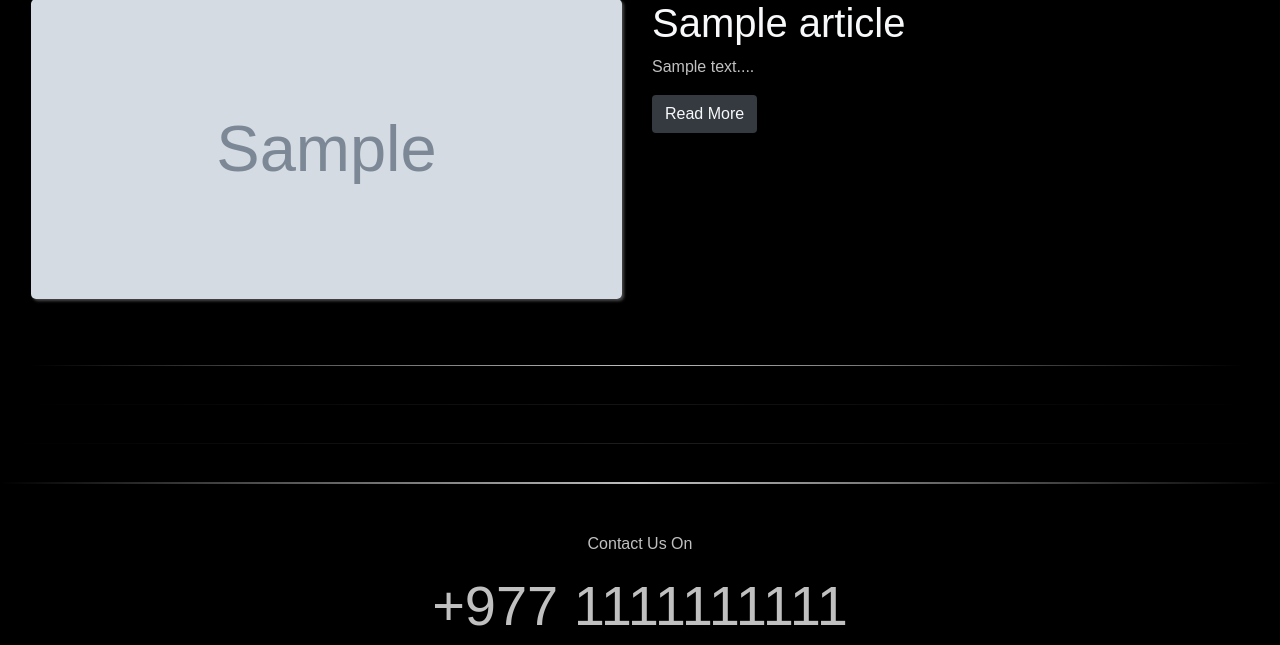
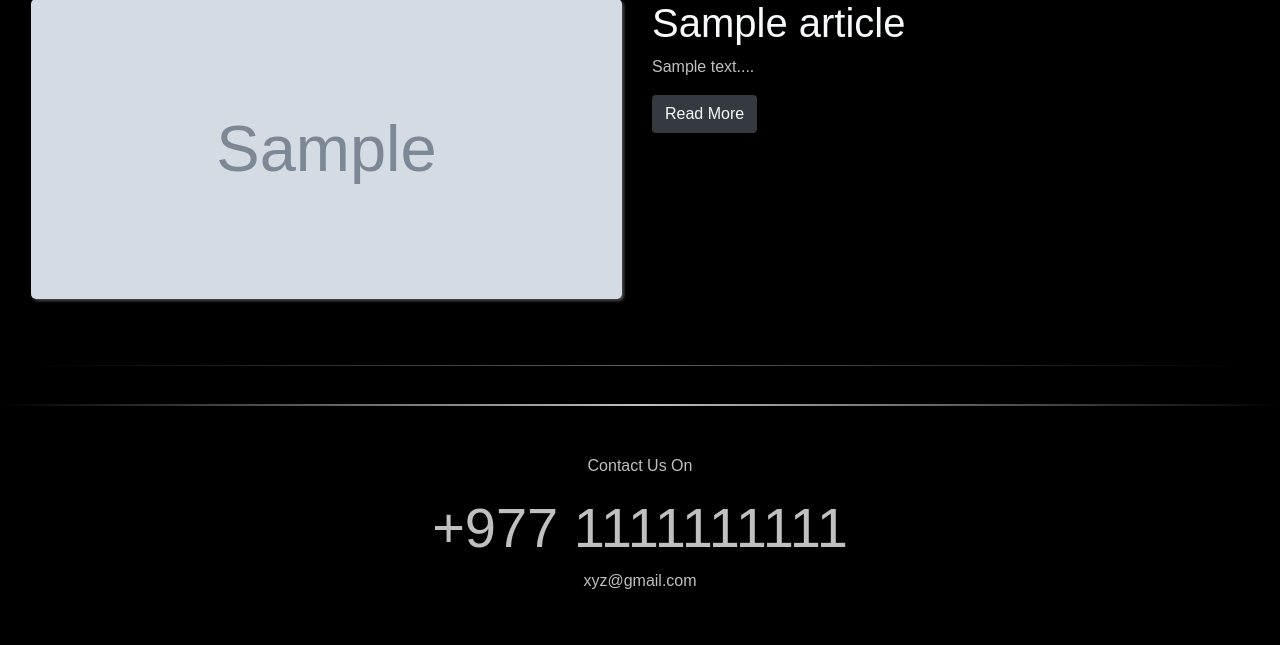
Before and after one commit to randazzle/NewMinorProjectDjango, a Django app: page /home in a window 1280 px wide. Shown: the part 1268-1913 px from the top of the page. Run offline with Django 3.2, Linux system fonts and the light colour scheme; tables that the repository leaves empty hold one stand-in row (values such as "Sample post"); grey boxes marked "Sample" are stand-in pictures; some libraries are stand-ins or nearby versions.

Commit message:
minor design change

```diff
--- a/articles/templates/articles/article_list.html
+++ b/articles/templates/articles/article_list.html
@@ -184,16 +184,16 @@
           <div  style="background-image: linear-gradient(to right,rgb(0, 0, 0), rgb(0, 0, 0,0)); height: 2px; margin: 10px;margin-left: -3px;">
             <hr style="opacity: 0;">
           </div>
-          <div  style="background-image: linear-gradient(to right, rgb(0, 0, 0,0),silver, rgb(0, 0, 0,0)); height: 1px;margin-top: 10px;margin-bottom: 38px;">
+          <div  style="opacity: .5; background-image: linear-gradient(to right, rgb(0, 0, 0,0),silver, rgb(0, 0, 0,0)); height: 1px;margin-top: 10px;margin-bottom: 38px;">
           <hr style="opacity: 0;">
         </div>
         </div>
-        <div  style="opacity: .1; background-image: linear-gradient(to right, rgb(0, 0, 0,0),silver, rgb(0, 0, 0,0)); height: 1px;margin-top: 10px;margin-bottom: 38px;">
+        <!-- <div  style="opacity: .1; background-image: linear-gradient(to right, rgb(0, 0, 0,0),silver, rgb(0, 0, 0,0)); height: 1px;margin-top: 10px;margin-bottom: 38px;">
           <hr style="opacity: 0;">
         </div>
           <div  style="opacity: .15; background-image: linear-gradient(to right, rgb(0, 0, 0,0),silver, rgb(0, 0, 0,0)); height: 1px;margin-top: 10px;margin-bottom: 38px;">
             <hr style="opacity: 0;">
-        </div>
+        </div> -->
 
         {% endfor %}
 
```
